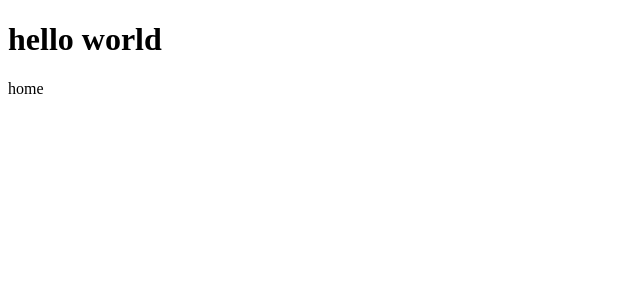
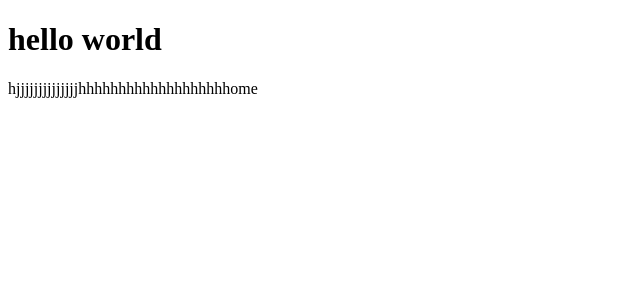
Before and after one commit to fristGroup/firstGroup, a Vue app: page / in a window 1280 px wide. Shown: the top 300 px of the page, without its empty margins (0-640 px from the left). Built offline with nearby package versions, Linux system fonts and the light colour scheme.

Commit message:
哈哈哈哈

```diff
--- a/src/views/Home.vue
+++ b/src/views/Home.vue
@@ -1,5 +1,5 @@
 <template>
-  <div class="home">home</div>
+  <div class="home">hjjjjjjjjjjjjjjhhhhhhhhhhhhhhhhhhhome</div>
 </template>
 
 <script>
```
Also changed, not shown: src/store/index.js (+6 -6 lines).
